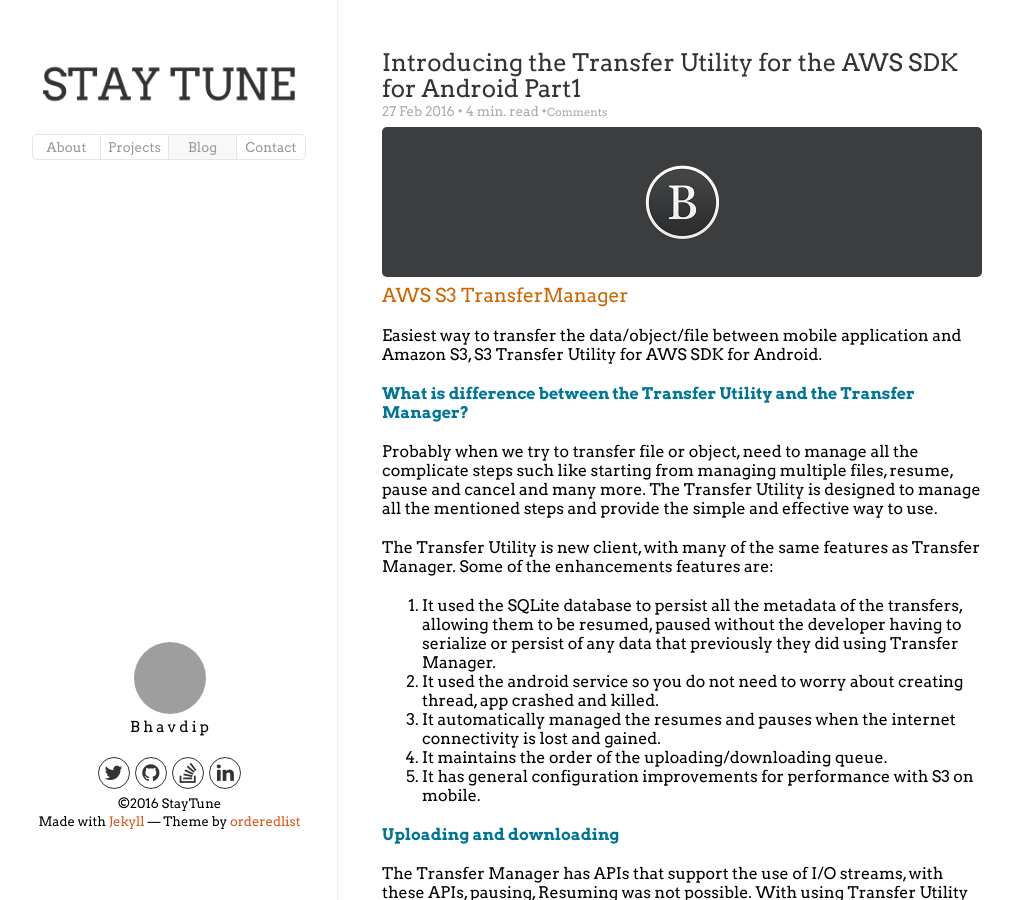
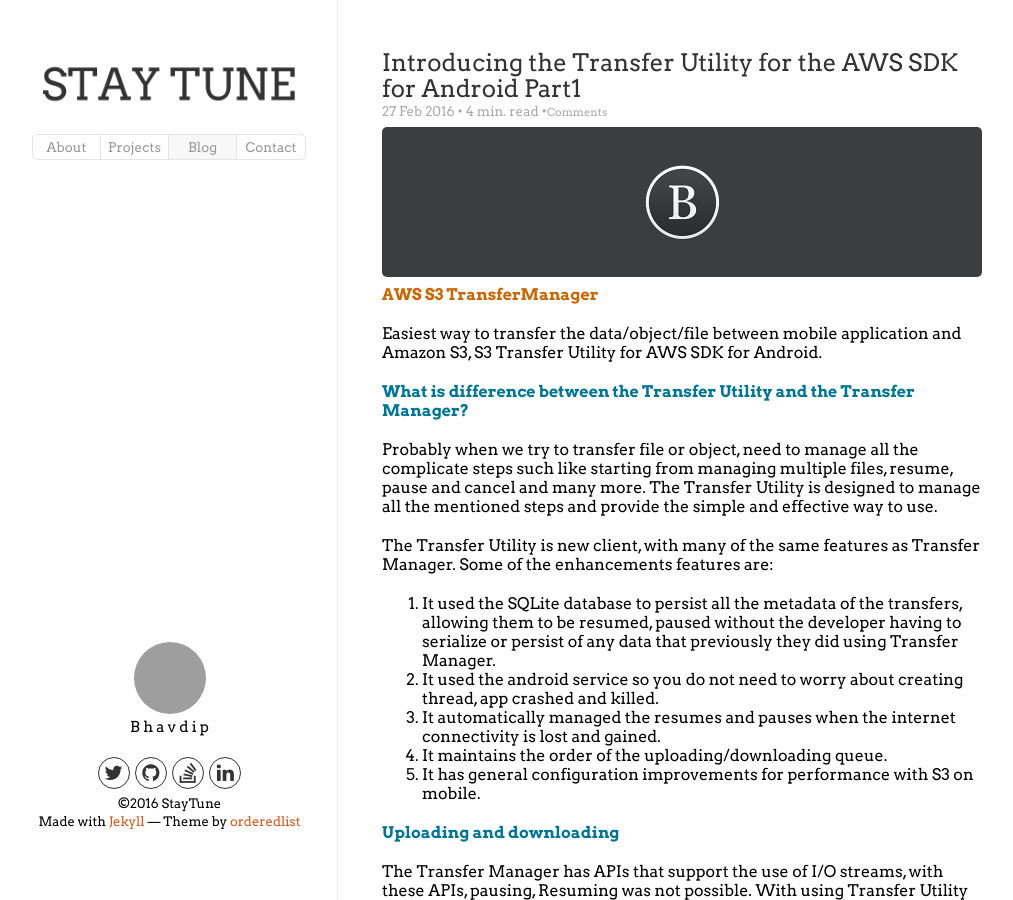
Before and after one commit to Bhavdip/bhavdip.github.io, a Jekyll site: the page built from _posts/2016-02-27-1_AWS_S3_Transfer_Manger_Utility.md, in a window 1280 px wide and 900 px high. Shown: the whole window, without its empty margins (133-1146 px from the left). Built offline with Jekyll 4.4.1, drawn with Linux system fonts in a browser that asks for light colours; nearby versions of some CDN libraries; comment, search, counter and statistics services are not loaded; grey boxes are pictures that could not be loaded.

Commit message:
- update the title

```diff
--- a/_posts/2016-02-27-1_AWS_S3_Transfer_Manger_Utility.md
+++ b/_posts/2016-02-27-1_AWS_S3_Transfer_Manger_Utility.md
@@ -4,7 +4,7 @@
 image:	byword-icon.png
 ---
 
-## <span style="color:#c60">AWS S3 TransferManager</span>
+**<span style="color:#c60">AWS S3 TransferManager</span>**
 
 
 Easiest way to transfer the data/object/file between mobile application and Amazon S3, S3 Transfer Utility for AWS SDK for Android.
```
